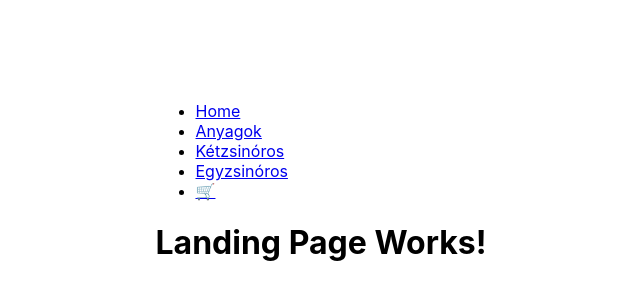
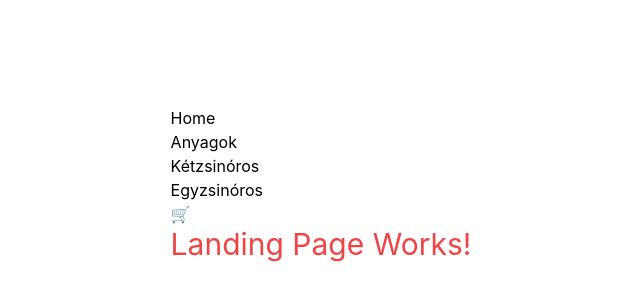
Before and after one commit to c-h-o-n/papirsarkany-legacy, a React (Create React App) app: page / in a window 1280 px wide. Shown: the part 216-516 px from the top of the page, without its empty margins (319-959 px from the left). Built offline with nearby package versions, Linux system fonts and the light colour scheme.

Commit message:
add tailwind css

```diff
--- a/package.json
+++ b/package.json
@@ -40,5 +40,8 @@
       "last 1 firefox version",
       "last 1 safari version"
     ]
+  },
+  "devDependencies": {
+    "tailwindcss": "^3.1.8"
   }
 }
--- a/src/App.tsx
+++ b/src/App.tsx
@@ -1,4 +1,4 @@
-import { Link, Route, Routes } from 'react-router-dom';
+import { NavLink, Route, Routes } from 'react-router-dom';
 import CartPage from './pages/CartPage';
 import DualLinePage from './pages/DualLinePage';
 import LandingPage from './pages/LandingPage';
@@ -12,20 +12,20 @@ function App() {
       <nav>
         <ul>
           <li>
-            <Link to="/">Home</Link>
+            <NavLink to="/">Home</NavLink>
           </li>
           <li>
-            <Link to="/anyagok">Anyagok</Link>
+            <NavLink to="/anyagok">Anyagok</NavLink>
           </li>
           <li>
-            <Link to="/ketzsinoros">Kétzsinóros</Link>
+            <NavLink to="/ketzsinoros">Kétzsinóros</NavLink>
           </li>
 
           <li>
-            <Link to="/egyzsinoros">Egyzsinóros</Link>
+            <NavLink to="/egyzsinoros">Egyzsinóros</NavLink>
           </li>
           <li>
-            <Link to="/kosar">🛒</Link>
+            <NavLink to="/kosar">🛒</NavLink>
           </li>
         </ul>
       </nav>
--- a/src/index.css
+++ b/src/index.css
@@ -1,3 +1,7 @@
+@tailwind base;
+@tailwind components;
+@tailwind utilities;
+
 body {
   margin: 0;
   font-family: -apple-system, BlinkMacSystemFont, 'Segoe UI', 'Roboto', 'Oxygen',
--- a/src/pages/LandingPage.tsx
+++ b/src/pages/LandingPage.tsx
@@ -1,3 +1,3 @@
 export default function LandingPage() {
-  return <h1>Landing Page Works!</h1>;
+  return <h1 className="text-3xl text-red-500">Landing Page Works!</h1>;
 }
--- /dev/null
+++ b/tailwind.config.js
@@ -0,0 +1,8 @@
+/** @type {import('tailwindcss').Config} */
+module.exports = {
+  content: ['./src/**/*.{js,jsx,ts,tsx}'],
+  theme: {
+    extend: {},
+  },
+  plugins: [],
+};
```
Also changed, not shown: 1 other file (tests, documents, lock files or other folders).
